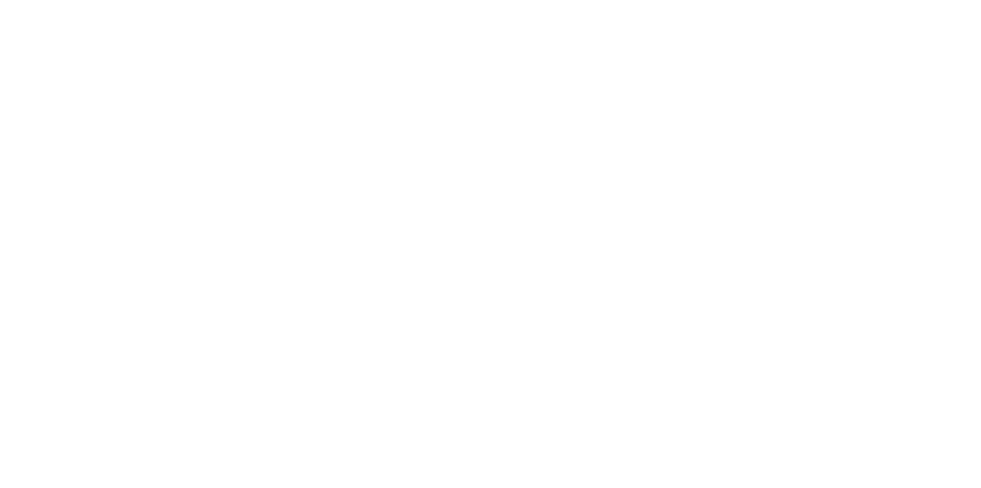
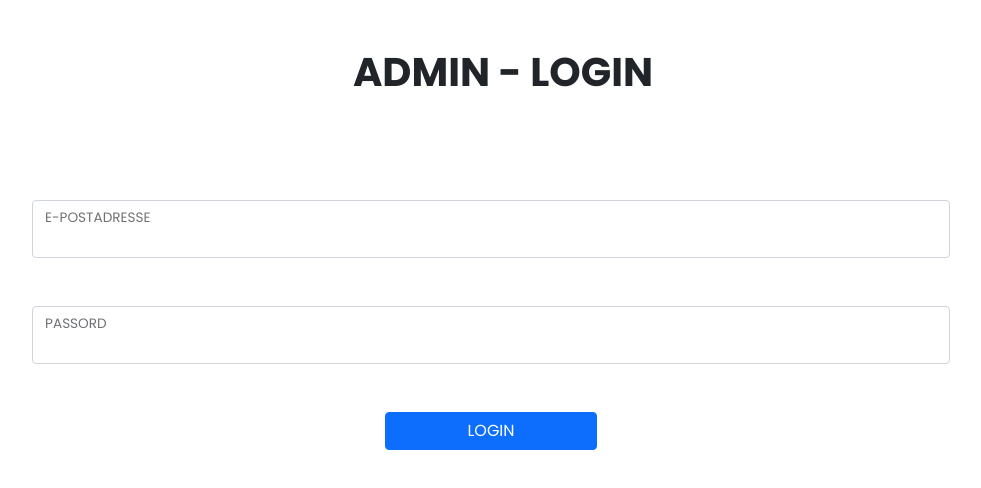
Before and after one commit to danielols3n/kvammalan, a React (Create React App) app: page /kvammalan/admin/login in a window 1280 px wide. Before the commit this address had no page. Shown: the top 488 px of the page, without its empty margins (137-1118 px from the left). Built offline with nearby package versions, Linux system fonts and the light colour scheme.

Commit message:
Lagd login page

```diff
--- a/src/App.js
+++ b/src/App.js
@@ -15,6 +15,10 @@
 import Success from './pages/Success';
 import AudienceCheckout from './pages/AudienceCheckout';
 import ParentalConsent from './pages/ParentalConsent';
+import AdminLogin from './pages/admin/AdminLogin';
+import AdminLanding from './pages/admin/AdminLanding';
+import AdminParticipants from './pages/admin/AdminParticipants';
+import AdminCheckIn from './pages/admin/AdminCheckIn';
 
 
 function App() {
@@ -36,6 +40,10 @@
           <Route path="/kvammalan/checkout/success" element={<Success />} />
           <Route path="/kvammalan/checkout/audience" element={<AudienceCheckout />} />
           <Route path="/kvammalan/parent-consent" element={<ParentalConsent />} />
+          <Route path="/kvammalan/admin/login" element={<AdminLogin />} />
+          <Route path="/kvammalan/admin/" element={<AdminLanding />} />
+          <Route path="/kvammalan/admin/participants" element={<AdminParticipants /> } />
+          <Route path="/kvammalan/admin/check-in" element={<AdminCheckIn />} />
         </Routes>
       </Router>
     </>
--- a/src/Firebase.js
+++ b/src/Firebase.js
@@ -1,4 +1,5 @@
 import { initializeApp } from 'firebase/app'
+import { getAuth } from 'firebase/auth'
 import { getFirestore } from 'firebase/firestore'
 import { getStorage } from 'firebase/storage'
 
@@ -15,5 +16,6 @@
 const app = initializeApp(config)
 const db = getFirestore()
 const storage = getStorage()
+const auth = getAuth()
 
-export { db, app, storage }
+export { db, app, storage, auth }
--- /dev/null
+++ b/src/pages/admin/AdminCheckIn.js
@@ -0,0 +1,9 @@
+import React from 'react'
+
+function AdminCheckIn() {
+  return (
+    <div>AdminCheckIn</div>
+  )
+}
+
+export default AdminCheckIn
--- /dev/null
+++ b/src/pages/admin/AdminLanding.js
@@ -0,0 +1,35 @@
+import { onAuthStateChanged } from 'firebase/auth'
+import { doc, getDoc } from 'firebase/firestore'
+import React from 'react'
+import { useEffect } from 'react'
+import { Container } from 'react-bootstrap'
+import { auth, db } from '../../Firebase'
+import { useNavigate } from 'react-router-dom'
+
+function AdminLanding() {
+    const navigate = useNavigate()
+    useEffect(() => {
+        onAuthStateChanged(auth, (user) => {
+            if (user) {
+                const docRef = doc(db, 'users', user.uid)
+
+                getDoc(docRef).then((document) => {
+                    if (document.data().admin === true) {
+                        console.log('Admin access granted')
+                    } else {
+                        navigate('/kvammalan/admin/login')
+                    }
+                }).catch(error => console.error(error))
+            } else {
+                navigate('/kvammalan/admin/login')
+            }
+        })
+    }, [])
+  return (
+    <Container fluid className="d-flex flex-column m-0 p-0">
+
+    </Container>
+  )
+}
+
+export default AdminLanding
--- /dev/null
+++ b/src/pages/admin/AdminLogin.js
@@ -0,0 +1,52 @@
+import React from 'react'
+import { useState } from 'react'
+import { Container, Form, Row, Col, Button } from 'react-bootstrap'
+import { signInWithEmailAndPassword } from 'firebase/auth'
+import { auth } from '../../Firebase'
+import { useNavigate } from 'react-router-dom'
+
+function AdminLogin() {
+    const [email, setEmail] = useState('')
+    const [password, setPassword] = useState('')
+
+    const navigate = useNavigate()
+
+    const submit = (event) => {
+        event.preventDefault()
+
+        signInWithEmailAndPassword(auth, email, password).then((userCredential) => {
+            navigate('/kvammalan/admin')
+        }).catch(error => console.error(error))
+    }
+
+  return (
+   <Container fluid className="d-flex flex-column m-0 p-0">
+    <h1 className="text-center fw-bolder mt-5">ADMIN - LOGIN</h1>
+    <Container fluid className="d-flex flex-column mt-5">
+        <Form className="w-75 m-auto mt-5" onSubmit={submit}>
+            <Row className="w-100">
+                <Form.Group as={Col} lg={12}>
+                    <Form.FloatingLabel label='E-POSTADRESSE'>
+                        <Form.Control value={email} onChange={e => setEmail(e.target.value)} type='email' />
+                    </Form.FloatingLabel>
+                </Form.Group>
+            </Row>
+            <Row className="w-100 mt-5">
+                <Form.Group as={Col} lg={12}>
+                    <Form.FloatingLabel label='PASSORD'>
+                        <Form.Control value={password} onChange={e => setPassword(e.target.value)} type='password' />
+                    </Form.FloatingLabel>
+                </Form.Group>
+            </Row>
+            <Row className="w-100 mt-5">
+                <Form.Group as={Col} lg={3} className="mx-auto">
+                    <Button className="w-100" variant='primary' type='submit'>LOGIN</Button>
+                </Form.Group>
+            </Row>
+        </Form>
+    </Container>
+   </Container>
+  )
+}
+
+export default AdminLogin
--- /dev/null
+++ b/src/pages/admin/AdminParticipants.js
@@ -0,0 +1,9 @@
+import React from 'react'
+
+function AdminParticipants() {
+  return (
+    <div>AdminParticipants</div>
+  )
+}
+
+export default AdminParticipants
```
